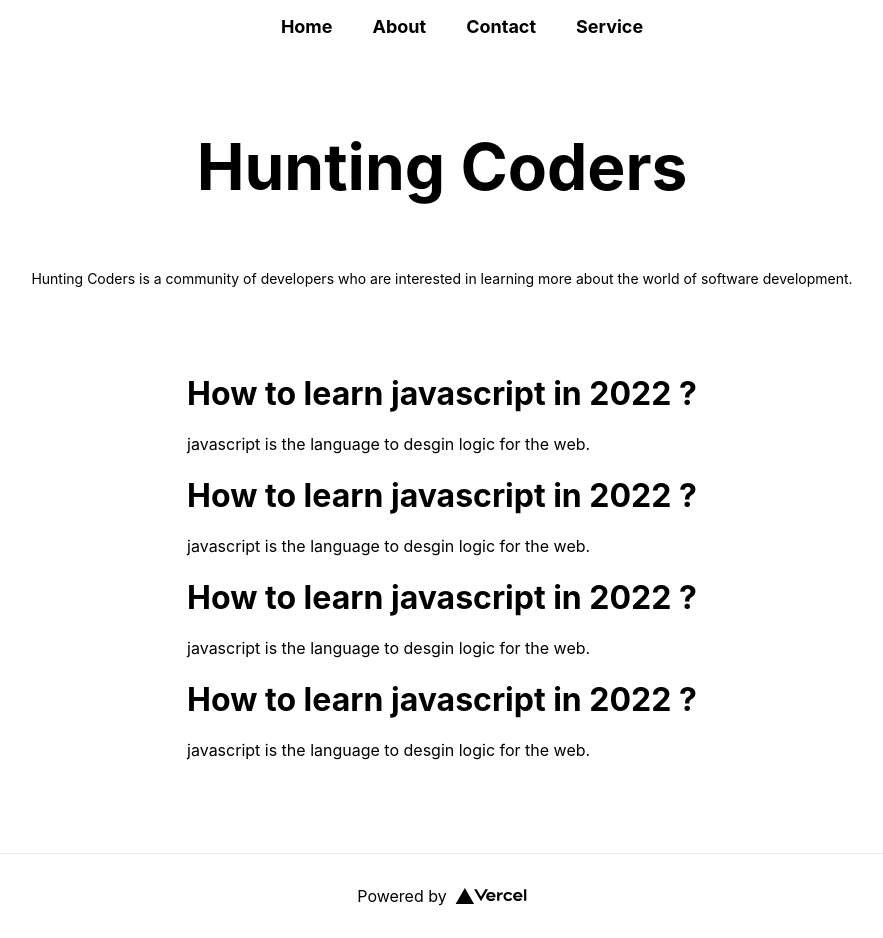
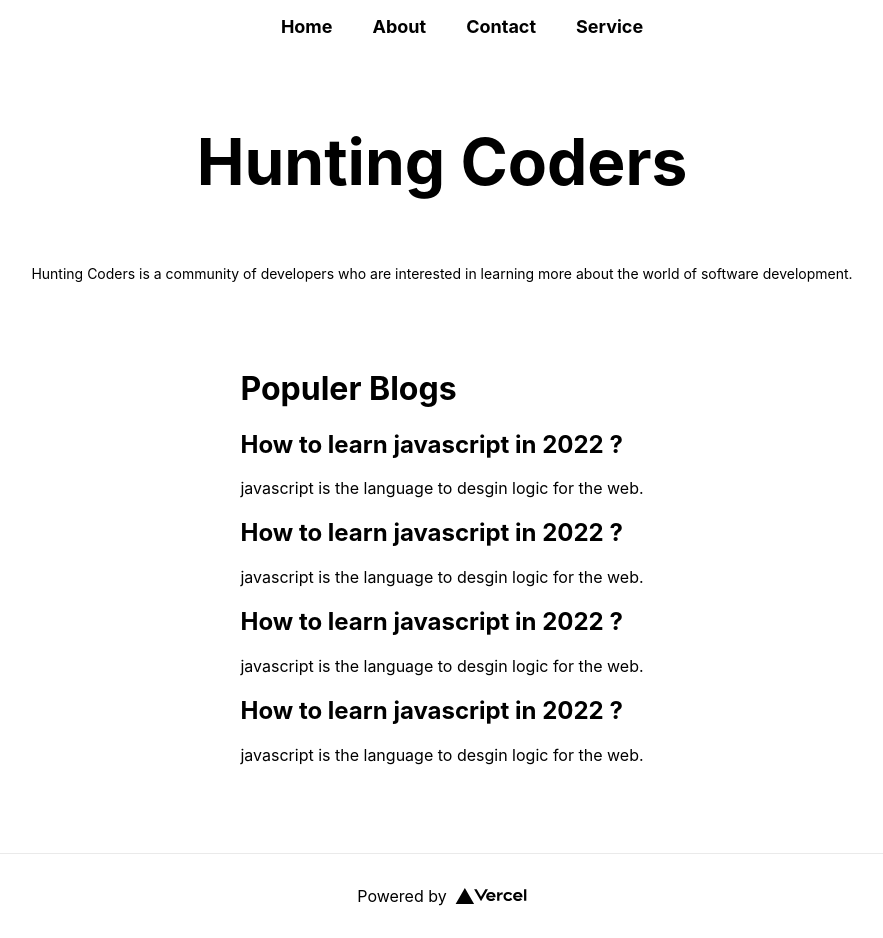
Before and after one commit to vikas6377297826/huntingcoders, a Next.js app in the folder huntingcoders/: page / in a window 1280 px wide. Shown: the whole page, without its empty margins (198-1081 px from the left). Built offline with nearby package versions, Linux system fonts and the light colour scheme.

Commit message:
styleing

```diff
--- a/huntingcoders/pages/index.js
+++ b/huntingcoders/pages/index.js
@@ -13,6 +13,18 @@ export default function Home() {
         <link rel="icon" href="/favicon.ico" />
       </Head>
       {/* <Script src="/sc.js"></Script> */}
+
+      {/* This is componenet lavel css if i want to global css then write it in the head tag global */}
+      {/* <style jsx global>
+      {/* <style jsx global>
+        {`
+
+        .dummy{
+          background-color: red;
+        }
+
+        `}
+      </style> */}
 
        <nav className={styles.mainnav}>
           <ul>
@@ -32,20 +44,21 @@ export default function Home() {
         </p>
 
           <div className="blogs">
+            <h1>Populer Blogs</h1>
             <div className="blog">
-               <h1>How to learn javascript in 2022 ?</h1>
+               <h2>How to learn javascript in 2022 ?</h2>
                <p>javascript is the language to desgin logic for the web.</p>
             </div>
             <div className="blog">
-               <h1>How to learn javascript in 2022 ?</h1>
+               <h2>How to learn javascript in 2022 ?</h2>
                <p>javascript is the language to desgin logic for the web.</p>
             </div>
             <div className="blog">
-               <h1>How to learn javascript in 2022 ?</h1>
+               <h2>How to learn javascript in 2022 ?</h2>
                <p>javascript is the language to desgin logic for the web.</p>
             </div>
             <div className="blog">
-               <h1>How to learn javascript in 2022 ?</h1>
+               <h2>How to learn javascript in 2022 ?</h2>
                <p>javascript is the language to desgin logic for the web.</p>
             </div>
           </div>
--- a/huntingcoders/public/sc.js
+++ /dev/null
@@ -1 +0,0 @@
-alert("this is a test");
--- /dev/null
+++ b/huntingcoders/styles/style.css
@@ -0,0 +1,3 @@
+body {
+  background-color: red;
+}
```
Also changed, not shown: huntingcoders/pages/_app.js (+4 -3 lines).
